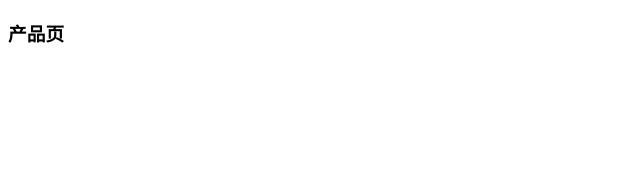
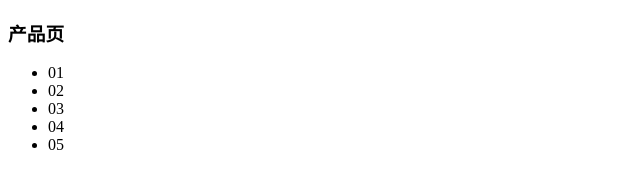
Before and after one commit to zuoamin/tabSNS, a plain HTML site: page pro.html in a window 1280 px wide. Shown: the whole page, without its empty margins (0-640 px from the left). Drawn offline with Linux system fonts and the light colour scheme.

Commit message:
zhangsan 上的pro.html 做了修改

```diff
--- a/pro.html
+++ b/pro.html
@@ -8,5 +8,14 @@
 	<div class="main">
 		<h3>产品页</h3>
 	</div>
+	<footer>
+		<ul>
+			<li>01</li>
+			<li>02</li>
+			<li>03</li>
+			<li>04</li>
+			<li>05</li>
+		</ul>
+	</footer>
 </body>
 </html>
```
